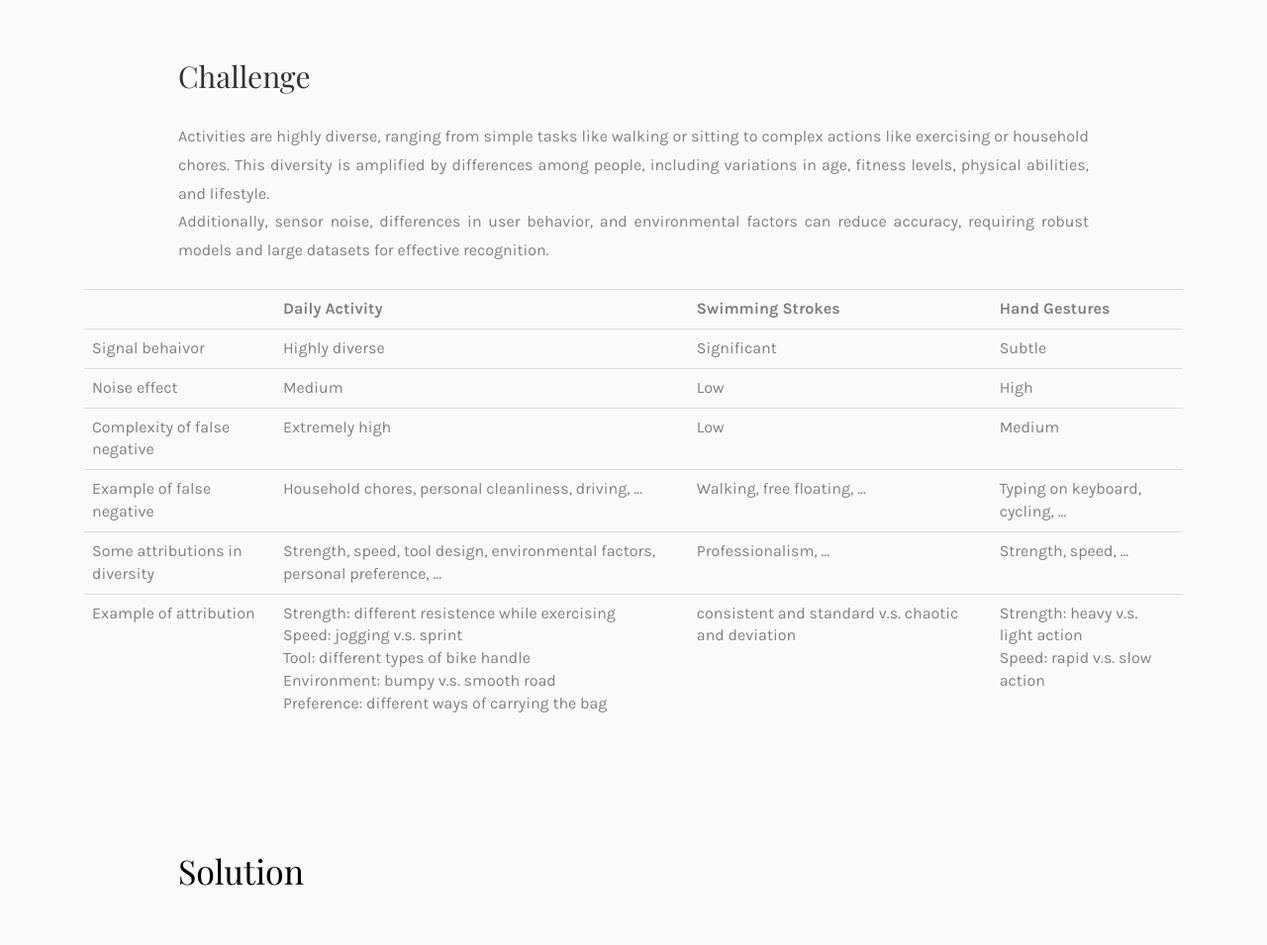
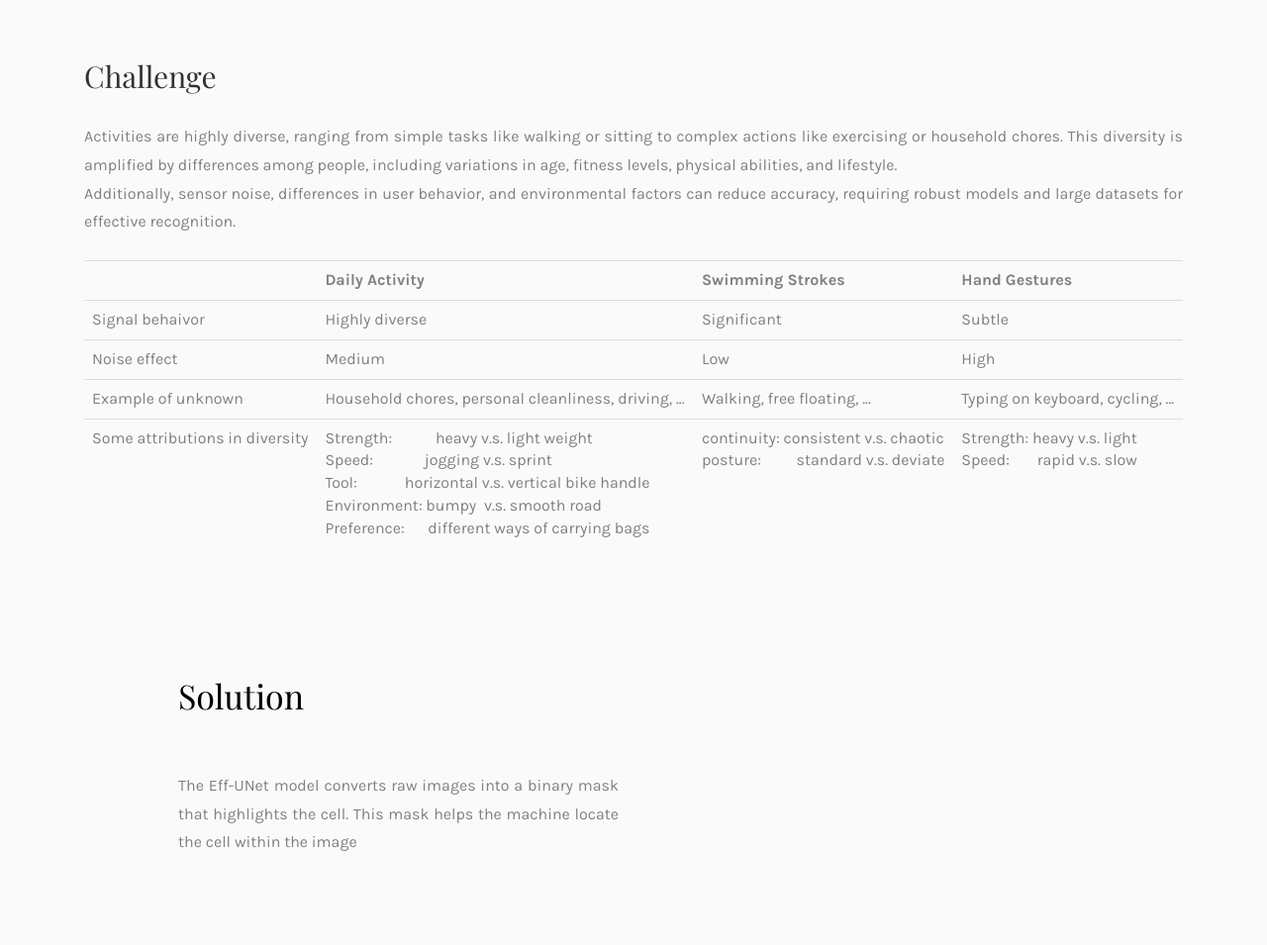
Before and after one commit to tehsinchen/portfolio, a plain HTML site: page work_activity_recognition.html in a window 1280 px wide. Shown: the part 680-1635 px from the top of the page at 99% size. Drawn offline with nearby package versions, Linux system fonts and the light colour scheme; a web font is replaced by a local one.

Commit message:
Re-arrange the table

```diff
--- a/work_activity_recognition.html
+++ b/work_activity_recognition.html
@@ -176,10 +176,10 @@
           <div class="row">
             <div class="col-md-12">
               <div class="work-entry animate-box">
-                <div class="col-md-8 col-md-offset-1">
+                <div class="col-md-12 col-md-offset-0">
                   <h2>Challenge</h2>
                 </div>
-                <div class="col-md-10 col-md-offset-1">
+                <div class="col-md-12 col-md-offset-0">
                   <p class="text-justify">
                     Activities are highly diverse, ranging from simple tasks
                     like walking or sitting to complex actions like exercising
@@ -213,13 +213,7 @@
                       <td>High</td>
                     </tr>
                     <tr>
-                      <td>Complexity of false negative</td>
-                      <td>Extremely high</td>
-                      <td>Low</td>
-                      <td>Medium</td>
-                    </tr>
-                    <tr>
-                      <td>Example of false negative</td>
+                      <td>Example of unknown</td>
                       <td>
                         Household chores, personal cleanliness, driving, ...
                       </td>
@@ -229,28 +223,21 @@
                     <tr>
                       <td>Some attributions in diversity</td>
                       <td>
-                        Strength, speed, tool design, environmental factors,
-                        personal preference, ...
-                      </td>
-                      <td>Professionalism, ...</td>
-                      <td>Strength, speed, ...</td>
-                    </tr>
-                    <tr>
-                      <td>Example of attribution</td>
-                      <td>
                         <p>
-                          Strength: different resistence while exercising<br />Speed:
-                          jogging v.s. sprint<br />Tool: different types of bike
-                          handle<br />Environment: bumpy v.s. smooth road<br />Preference:
-                          different ways of carrying the bag
+                          Strength:&emsp;&emsp;&ensp; heavy v.s. light weight<br />Speed:&emsp;&emsp;&emsp;
+                          jogging v.s. sprint<br />Tool:&emsp;&emsp;&ensp;&ensp;horizontal
+                          v.s. vertical bike handle<br />Environment:
+                          bumpy&nbsp; v.s. smooth road<br />Preference:&emsp;&nbsp;
+                          different ways of carrying bags
                         </p>
                       </td>
                       <td>
-                        consistent and standard v.s. chaotic and deviation
+                        continuity: consistent v.s. chaotic<br />posture:&emsp;&emsp;
+                        standard v.s. deviate
                       </td>
                       <td>
-                        Strength: heavy v.s. light action<br />Speed: rapid v.s.
-                        slow action
+                        Strength:&nbsp;heavy v.s. light<br />Speed:
+                        &emsp;&ensp;rapid v.s. slow
                       </td>
                     </tr>
                   </table>
@@ -309,5 +296,5 @@
               cascade mode
               provide real-time prediction: take the advantage of Markov chain
               transfer to limited problem -->
-<!-- 4. achievement: -->
+<!-- 4. achievement: tools for algo like pedometer, long-term info restore, sedentary, workout, trajectory, free training-->
 <!-- 5. additional difficulty: business ascept: power, ram, ... -->
```
